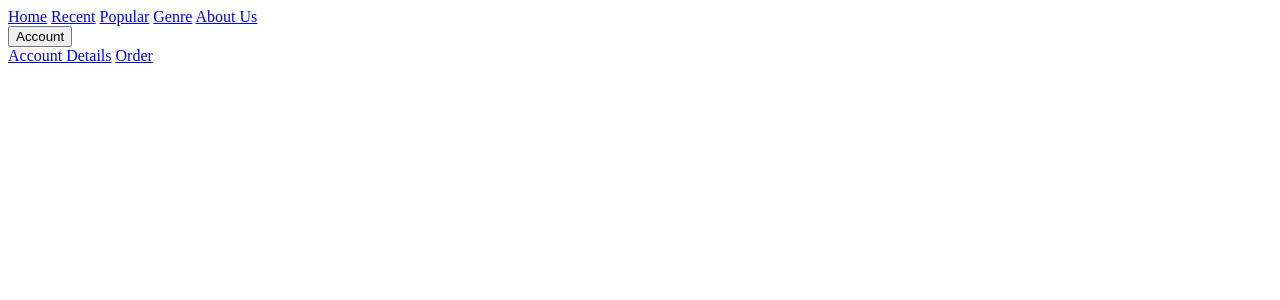
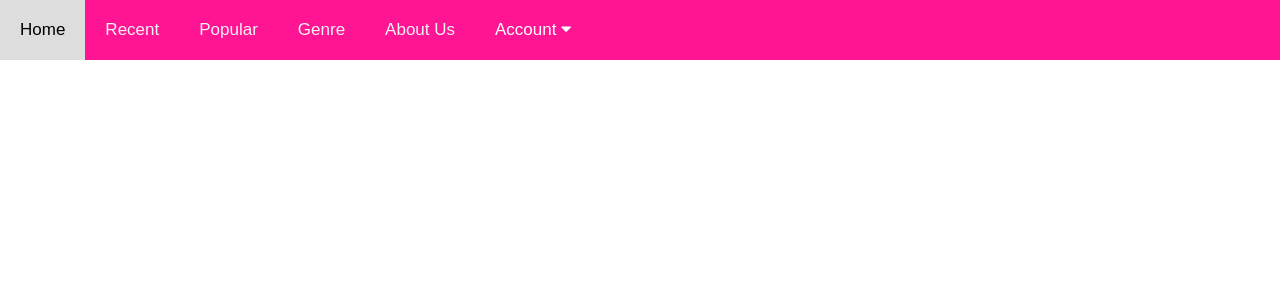
Before and after one commit to hizhatt/wad, a PHP site: page /Genre.php in a window 1280 px wide. Shown: the top 300 px of the page. Run offline with PHP 8.4, Linux system fonts and the light colour scheme.

Commit message:
Cleaned up all PHP stuff

```diff
--- a/Genre.php
+++ b/Genre.php
@@ -3,6 +3,11 @@
 <head>
 <meta charset="utf-8">
 <title>Genre</title>
+        <link rel="stylesheet" href="css/top_nav.css">
+        <link rel="stylesheet" href="css/home_page.css">
+        <!--<link rel="stylesheet" href="login_form.css">-->
+
+        <link rel="stylesheet" href="https://cdnjs.cloudflare.com/ajax/libs/font-awesome/4.7.0/css/font-awesome.min.css">
 </head>
 
 <body>
--- a/Order.php
+++ b/Order.php
@@ -3,6 +3,11 @@
 <head>
 <meta charset="utf-8">
 <title>Order</title>
+        <link rel="stylesheet" href="css/top_nav.css">
+        <link rel="stylesheet" href="css/home_page.css">
+        <!--<link rel="stylesheet" href="login_form.css">-->
+
+        <link rel="stylesheet" href="https://cdnjs.cloudflare.com/ajax/libs/font-awesome/4.7.0/css/font-awesome.min.css">
 </head>
 
 <body>
--- a/Popular.php
+++ b/Popular.php
@@ -3,6 +3,11 @@
 <head>
 <meta charset="utf-8">
 <title>Popular</title>
+        <link rel="stylesheet" href="css/top_nav.css">
+        <link rel="stylesheet" href="css/home_page.css">
+        <!--<link rel="stylesheet" href="login_form.css">-->
+
+        <link rel="stylesheet" href="https://cdnjs.cloudflare.com/ajax/libs/font-awesome/4.7.0/css/font-awesome.min.css">
 </head>
 
 <body>
--- a/Recent.php
+++ b/Recent.php
@@ -3,6 +3,11 @@
 <head>
 <meta charset="utf-8">
 <title>Recent</title>
+        <link rel="stylesheet" href="css/top_nav.css">
+        <link rel="stylesheet" href="css/home_page.css">
+        <!--<link rel="stylesheet" href="login_form.css">-->
+
+        <link rel="stylesheet" href="https://cdnjs.cloudflare.com/ajax/libs/font-awesome/4.7.0/css/font-awesome.min.css">
 </head>
 
 <body>
```
